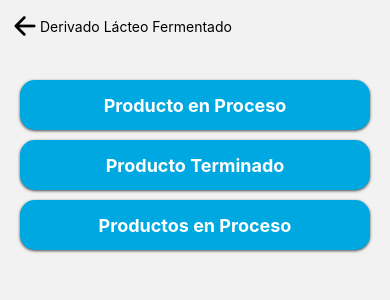
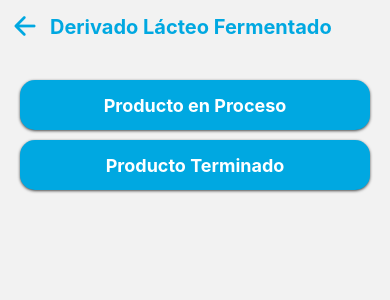
Before and after one commit to ratprogramer/Data_flow_ReactNative, a React Native app: screen /IndicePP_PT in a window 390 px wide. Shown: the top 300 px of the page. Built offline with nearby package versions, Linux system fonts and the light colour scheme.

Commit message:
c: some changes

```diff
--- a/src/Atomos/Boton/styles.js
+++ b/src/Atomos/Boton/styles.js
@@ -7,7 +7,7 @@ export const styles = StyleSheet.create({
     gap: 10,
   },
   containerDesktop: {
-    bottom: 250,
+    bottom: 200,
     left: 180,
     flexDirection: "row",
     flexWrap: "wrap",
--- a/src/Features/Modulo_pp_pt/Indice/Organismos/IndicePP_PT_organismo.js
+++ b/src/Features/Modulo_pp_pt/Indice/Organismos/IndicePP_PT_organismo.js
@@ -7,7 +7,6 @@ export const IndicePP_PT_organismo = () => {
   const botones = [
     { path: "", text: "Producto en Proceso" },
     { path: "", text: "Producto Terminado" },
-    { path: "", text: "Productos en Proceso" },
   ];
 
   return (
--- a/src/Features/Modulo_pp_pt/Indice/Organismos/styles.js
+++ b/src/Features/Modulo_pp_pt/Indice/Organismos/styles.js
@@ -4,11 +4,13 @@ export const styles = StyleSheet.create({
   indiceContainer: {
     flex: 1,
     alignItems: "center",
-    justifyContent: "center",
+    justifyContent: "space-between",
     padding: 20,
   },
   botonesContainer: {
     width: "100%", // Asegúrate de que el contenedor ocupe todo el ancho
+    height: "100%",
     marginTop: 20, // Espacio entre el título y los botones
+    backgroundColor: "red",
   },
 });
--- a/src/Moleculas/TituloPagina/TituloPagina.js
+++ b/src/Moleculas/TituloPagina/TituloPagina.js
@@ -12,9 +12,9 @@ export const TituloPagina = ({ path, text }) => {
   return (
     <View style={styles.container}>
       <Pressable onPress={handleClick}>
-        <Ionicons name="arrow-back" size={30} color="#000" />
+        <Ionicons name="arrow-back" size={30} color="#00a8e1" />
       </Pressable>
-      <Text>{text}</Text>
+      <Text style={styles.text}>{text}</Text>
     </View>
   );
 };
@@ -27,4 +27,10 @@ const styles = StyleSheet.create({
     flexDirection: "row",
     alignItems: "center",
   },
+  text: {
+    fontSize: 20,
+    fontWeight: "bold",
+    marginLeft: 10,
+    color: "#00a8e1",
+  },
 });
```
